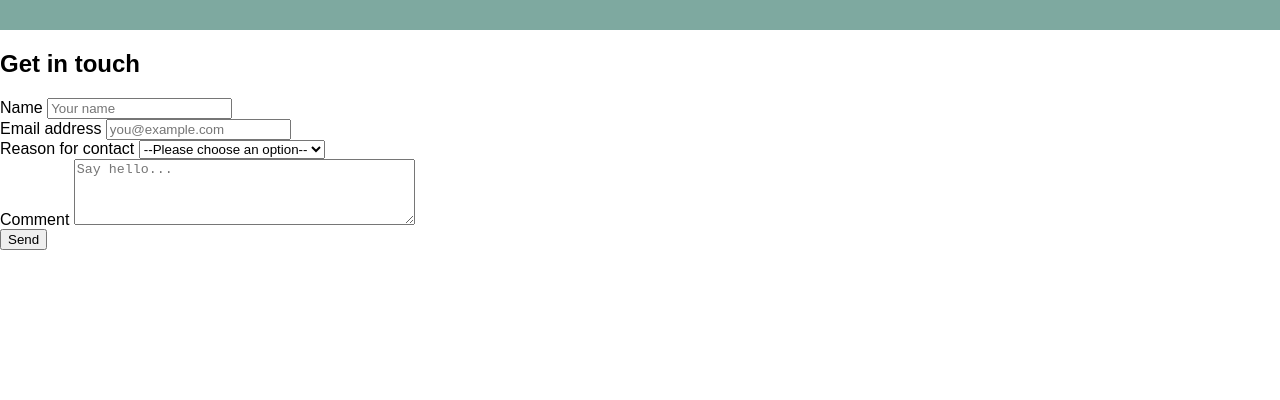
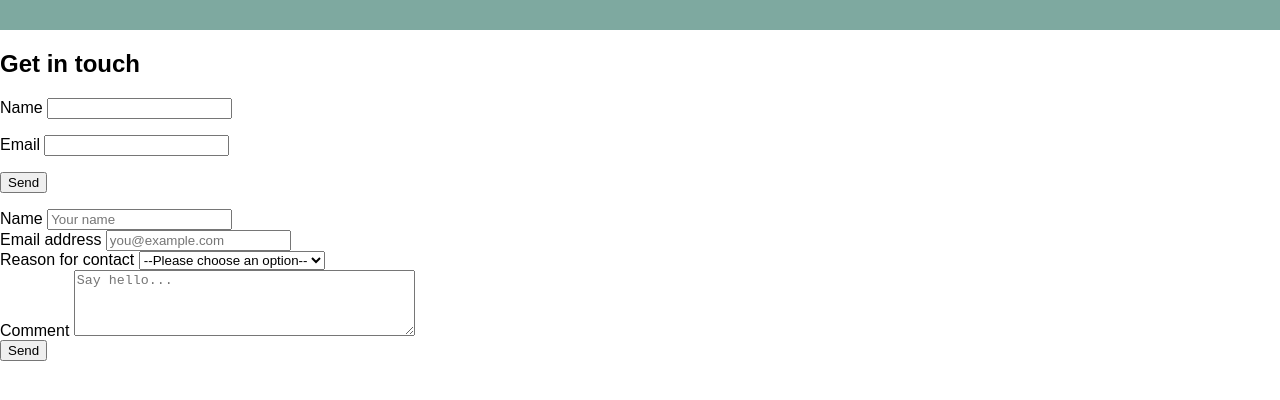
Before and after one commit to noahgleason3/MI_249blog, a plain HTML site: page contact.html in a window 1280 px wide. Shown: the part 152-552 px from the top of the page. Drawn offline with Linux system fonts and the light colour scheme.

Commit message:
added netlify tag

```diff
--- a/contact.html
+++ b/contact.html
@@ -19,7 +19,17 @@
     </header>
     <main>
         <h2>Get in touch</h2>
-        <form>
+        <form name="contact" netlify>
+            <p>
+                <label>Name <input type="text" name="name" /></label>
+            </p>
+            <p>
+                <label>Email <input type="email" name="email" /></label>
+            </p>
+            <p>
+                <button type="submit">Send</button>
+            </p>
+            </form>
             <div>
                 <label for="name">Name</label>
                 <input id="name" name="name" type="text" placeholder="Your name" required>
```
